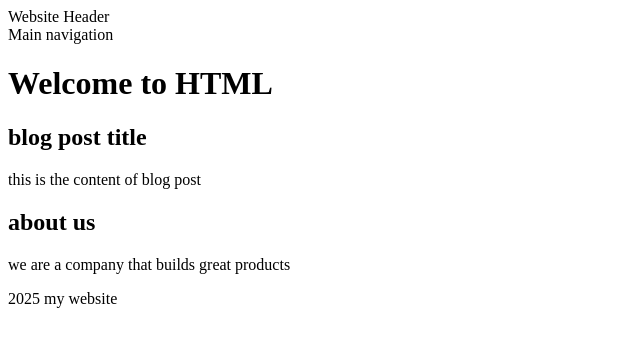
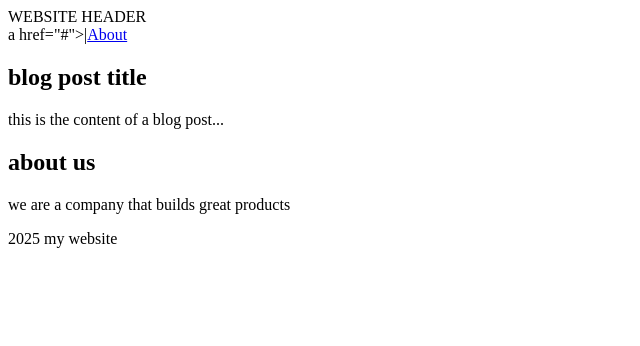
Before and after one commit to bhaveshpandey142007-dev/HTML-AIML1, a plain HTML site: page index.html in a window 1280 px wide. Shown: the whole page, without its empty margins (0-640 px from the left). Drawn offline with Linux system fonts and the light colour scheme.

Commit message:
third commit

```diff
--- a/index.html
+++ b/index.html
@@ -7,7 +7,21 @@
 
 </head>
 <body>
-    <header>Website Header</header>
+    <div id="header">WEBSITE HEADER</div>
+    <div id="menu">a href="#">|<a href="#">About</a></div>
+    <div id ="content">
+        <div class="post">
+            <h2>blog post title</h2>
+            <p>this is the content of a blog post...</p>
+  </div>
+  <div class="info">
+    <h2>about us </h2>
+    <p>we are a company that builds great products</p>
+
+  </div>
+  </div>
+  <div id="footer">2025 my website</div>
+            <!-- <header>Website Header</header>
     <nav>Main navigation</nav>
   <h1>Welcome to HTML</h1>
 <main>
@@ -23,6 +37,6 @@
 
 </section>
 </main>
-<footerz>2025 my website</footerz>
+<footerz>2025 my website</footerz> -->
 </body>
 </html>
```
